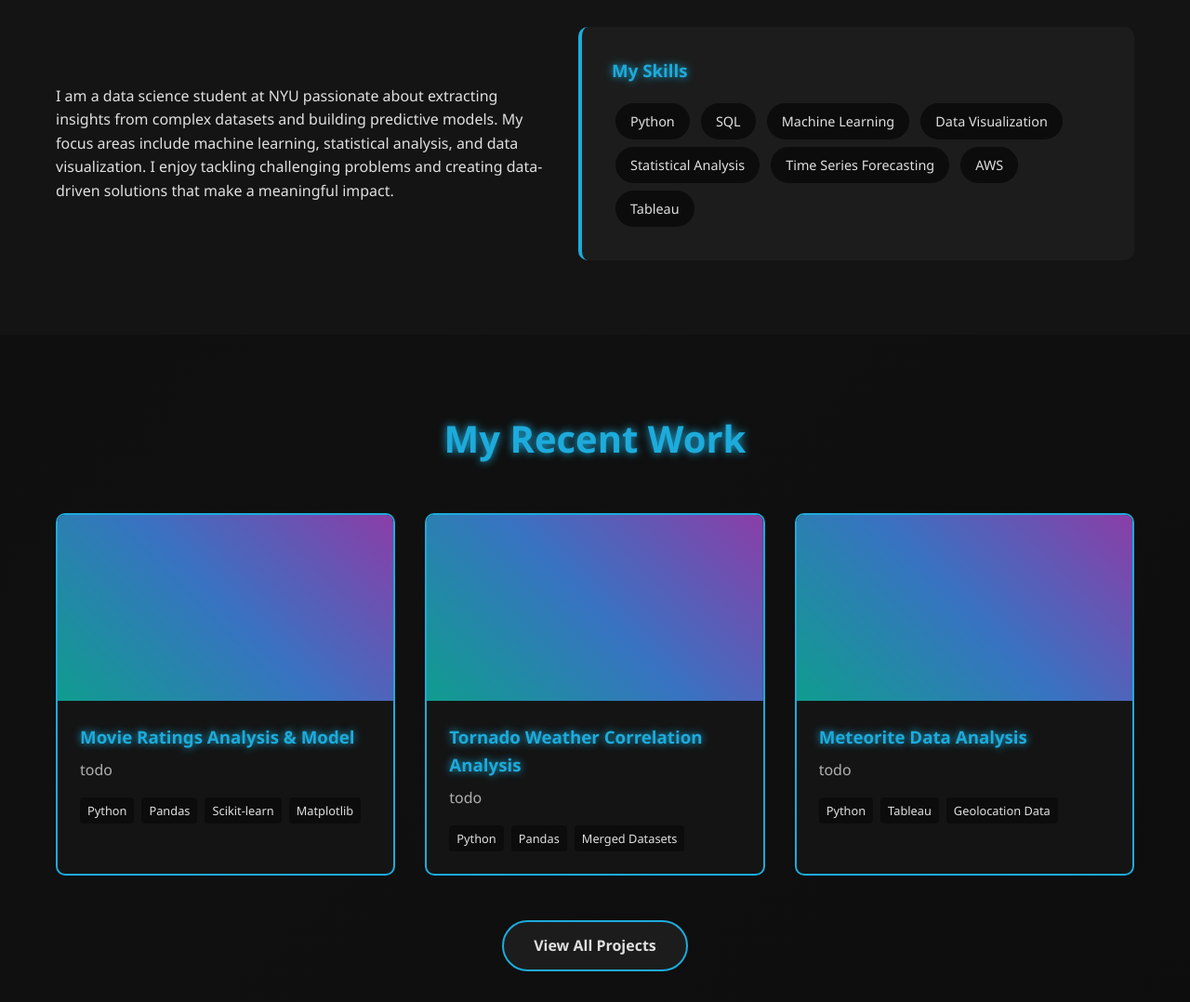
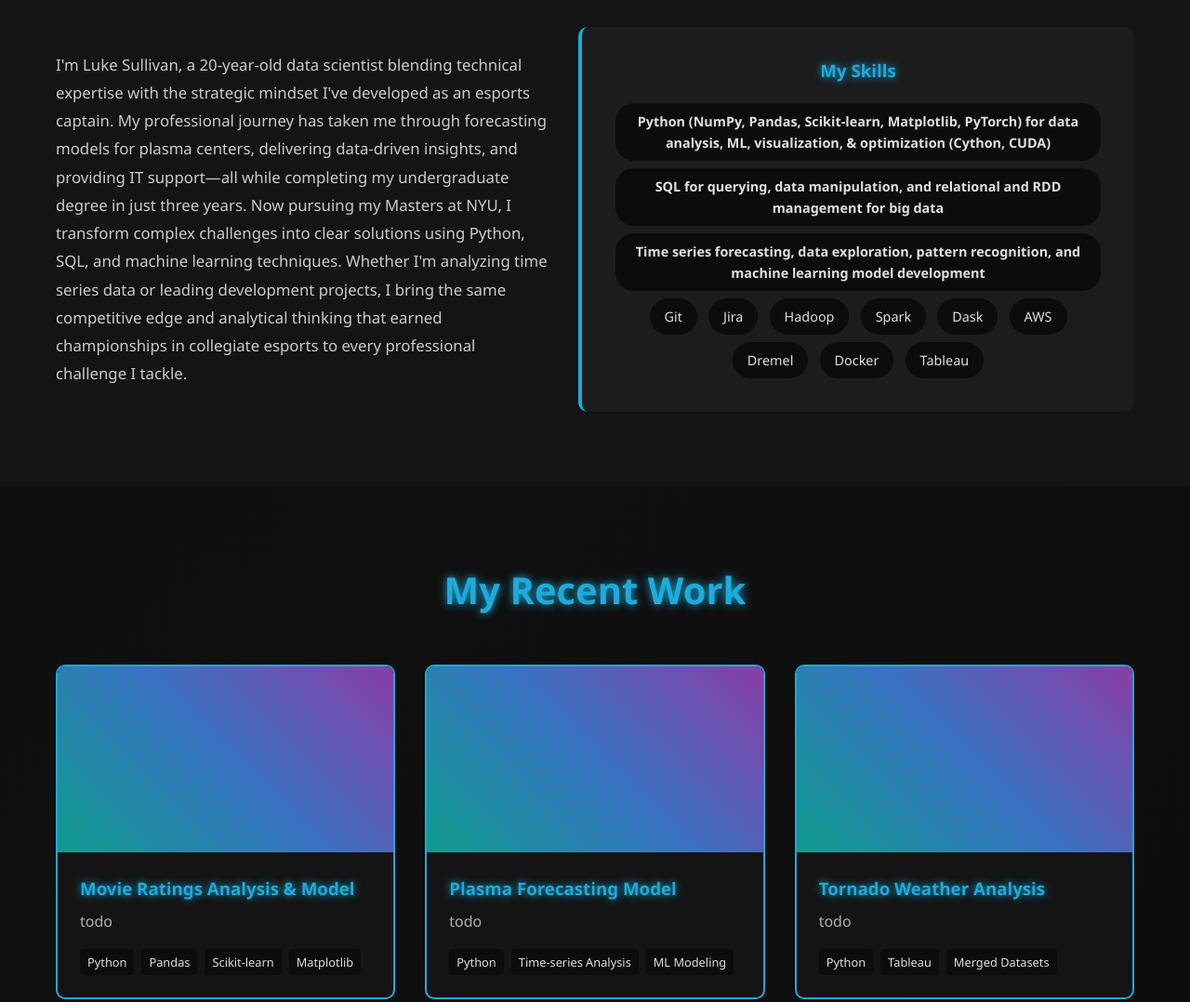
Before and after one commit to TheeLuke/theeluke.github.io, a plain HTML site: page index.html in a window 1280 px wide. Shown: the part 947-2025 px from the top of the page at 93% size. Drawn offline with Linux system fonts and the light colour scheme.

Commit message:
More homepage updates

```diff
--- a/index.html
+++ b/index.html
@@ -151,6 +151,30 @@
 
         .about-text {
             flex: 1;
+            line-height: 1.8;
+            font-size: 1.05rem;
+            max-width: 650px;
+        }
+
+        .about-text p {
+            margin-bottom: 1.2rem;
+            color: var(--text-primary);
+            opacity: 0.9;
+        }
+
+        .about-text p:last-child {
+            margin-bottom: 0;
+        }
+
+        /* For better paragraph spacing on mobile */
+        @media (max-width: 768px) {
+            .about-content {
+                flex-direction: column;
+            }
+
+            .about-text {
+                margin-bottom: 2rem;
+            }
         }
 
         .skills {
@@ -160,6 +184,7 @@
             border-radius: 10px;
             border-left: 4px solid;
             animation: borderHueShift 30s infinite linear;
+            text-align: center;
         }
 
         .skills h3 {
@@ -376,18 +401,22 @@
             <h2>About Me</h2>
             <div class="about-content">
                 <div class="about-text">
-                    <p>I am a data science student at NYU passionate about extracting insights from complex datasets and building predictive models. My focus areas include machine learning, statistical analysis, and data visualization. I enjoy tackling challenging problems and creating data-driven solutions that make a meaningful impact.</p>
+                    <p>I'm Luke Sullivan, a 20-year-old data scientist blending technical expertise with the strategic mindset I've developed as an esports captain. My professional journey has taken me through forecasting models for plasma centers, delivering data-driven insights, and providing IT support—all while completing my undergraduate degree in just three years. Now pursuing my Masters at NYU, I transform complex challenges into clear solutions using Python, SQL, and machine learning techniques. Whether I'm analyzing time series data or leading development projects, I bring the same competitive edge and analytical thinking that earned championships in collegiate esports to every professional challenge I tackle.</p>
                 </div>
                 <div class="skills">
                     <h3>My Skills</h3>
                     <div class="skill-tags">
-                        <span class="skill-tag">Python</span>
-                        <span class="skill-tag">SQL</span>
-                        <span class="skill-tag">Machine Learning</span>
-                        <span class="skill-tag">Data Visualization</span>
-                        <span class="skill-tag">Statistical Analysis</span>
-                        <span class="skill-tag">Time Series Forecasting</span>
+                        <span class="skill-tag"><b>Python (NumPy, Pandas, Scikit-learn, Matplotlib, PyTorch) for data analysis, ML, visualization, & optimization (Cython, CUDA)</b></span>
+                        <span class="skill-tag"><b>SQL for querying, data manipulation, and relational and RDD management for big data</b></span>
+                        <span class="skill-tag"><b>Time series forecasting, data exploration, pattern recognition, and machine learning model development</b></span>
+                        <span class="skill-tag">Git</span>
+                        <span class="skill-tag">Jira</span>
+                        <span class="skill-tag">Hadoop</span>
+                        <span class="skill-tag">Spark</span>
+                        <span class="skill-tag">Dask</span>
                         <span class="skill-tag">AWS</span>
+                        <span class="skill-tag">Dremel</span>
+                        <span class="skill-tag">Docker</span>
                         <span class="skill-tag">Tableau</span>
                     </div>
                 </div>
@@ -416,24 +445,24 @@
                 <div class="project-card">
                     <div class="project-img"></div>
                     <div class="project-content">
-                        <h3>Tornado Weather Correlation Analysis</h3>
+                        <h3>Plasma Forecasting Model</h3>
                         <p>todo</p>
                         <div class="tech-stack">
                             <span class="tech">Python</span>
-                            <span class="tech">Pandas</span>
-                            <span class="tech">Merged Datasets</span>
+                            <span class="tech">Time-series Analysis</span>
+                            <span class="tech">ML Modeling</span>
                         </div>
                     </div>
                 </div>
                 <div class="project-card">
                     <div class="project-img"></div>
                     <div class="project-content">
-                        <h3>Meteorite Data Analysis</h3>
+                        <h3>Tornado Weather Analysis</h3>
                         <p>todo</p>
                         <div class="tech-stack">
                             <span class="tech">Python</span>
                             <span class="tech">Tableau</span>
-                            <span class="tech">Geolocation Data</span>
+                            <span class="tech">Merged Datasets</span>
                         </div>
                     </div>
                 </div>
@@ -447,11 +476,11 @@
     <!-- View Other Work Section -->
     <section class="other-work">
         <div class="container">
-            <h2>View Other Work</h2>
+            <h2>View my other work</h2>
             <div class="work-buttons">
                 <a href="data-analysis.html" class="btn">Web Development</a>
                 <a href="machine-learning.html" class="btn">Game Development</a>
-                <a href="visualizations.html" class="btn">IT & Security</a>
+                <a href="visualizations.html" class="btn">Video Editting</a>
                 <a href="research.html" class="btn">More Projects</a>
             </div>
         </div>
@@ -461,7 +490,7 @@
     <footer id="contact">
         <div class="container">
             <p>© 2025 Luke Sullivan Portfolio</p>
-            <p class="contact">Contact me at: theeluke13@gmail.com</p>
+            <p class="contact">Contact me at: </p>
         </div>
     </footer>
 
```
